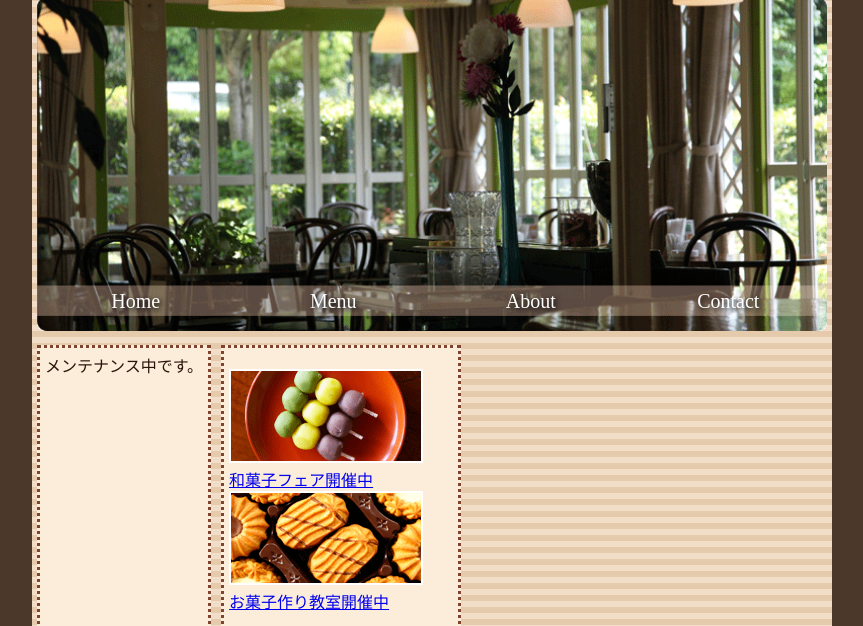
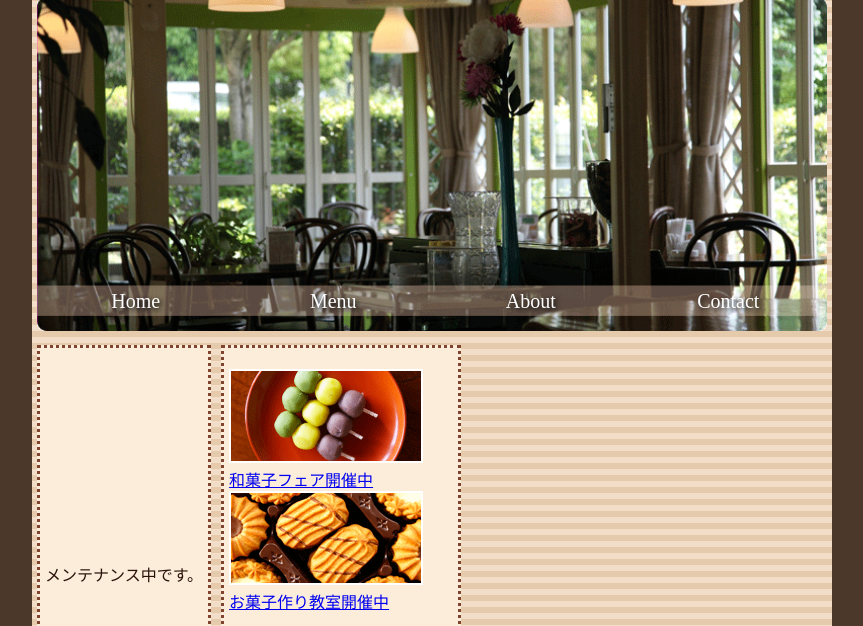
Before and after one commit to r-shirasu/cafe_morijiri, a plain HTML site: page menu.html in a window 1280 px wide. Shown: the part 85-711 px from the top of the page, without its empty margins (208-1071 px from the left). Drawn offline with Linux system fonts and the light colour scheme.

Commit message:
ammend_maintenance

```diff
--- a/css/common.css
+++ b/css/common.css
@@ -92,6 +92,14 @@ header {
     padding: 5px;
     border: 3px dotted #7e442f;
     background-color: #fceddb;
+}
+
+.maintenance {
+    display: flex;
+    justify-content: center;
+    align-items: center;
+    width: 100%;
+    height: 100%;
 }
 
 .notice{
```
